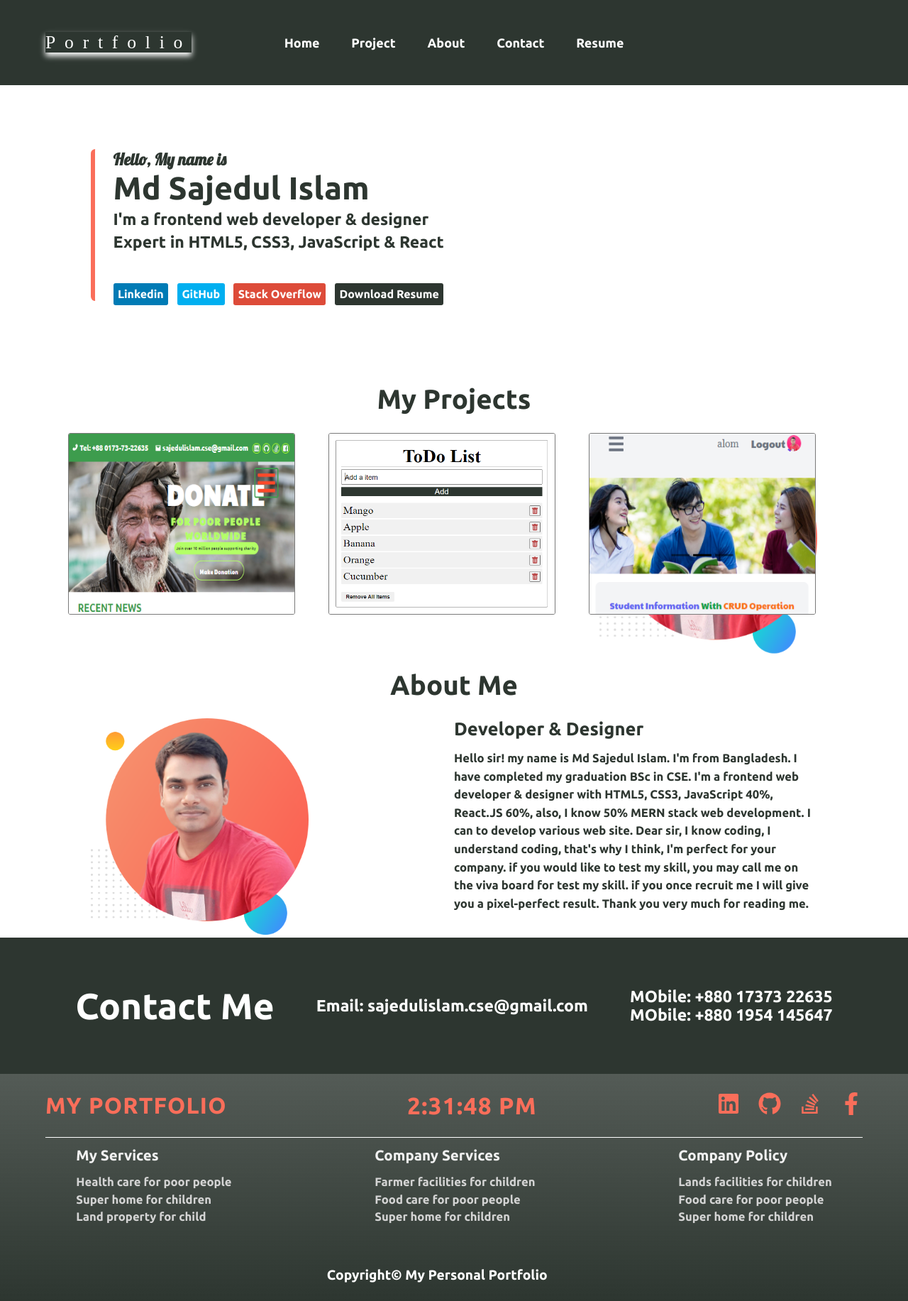
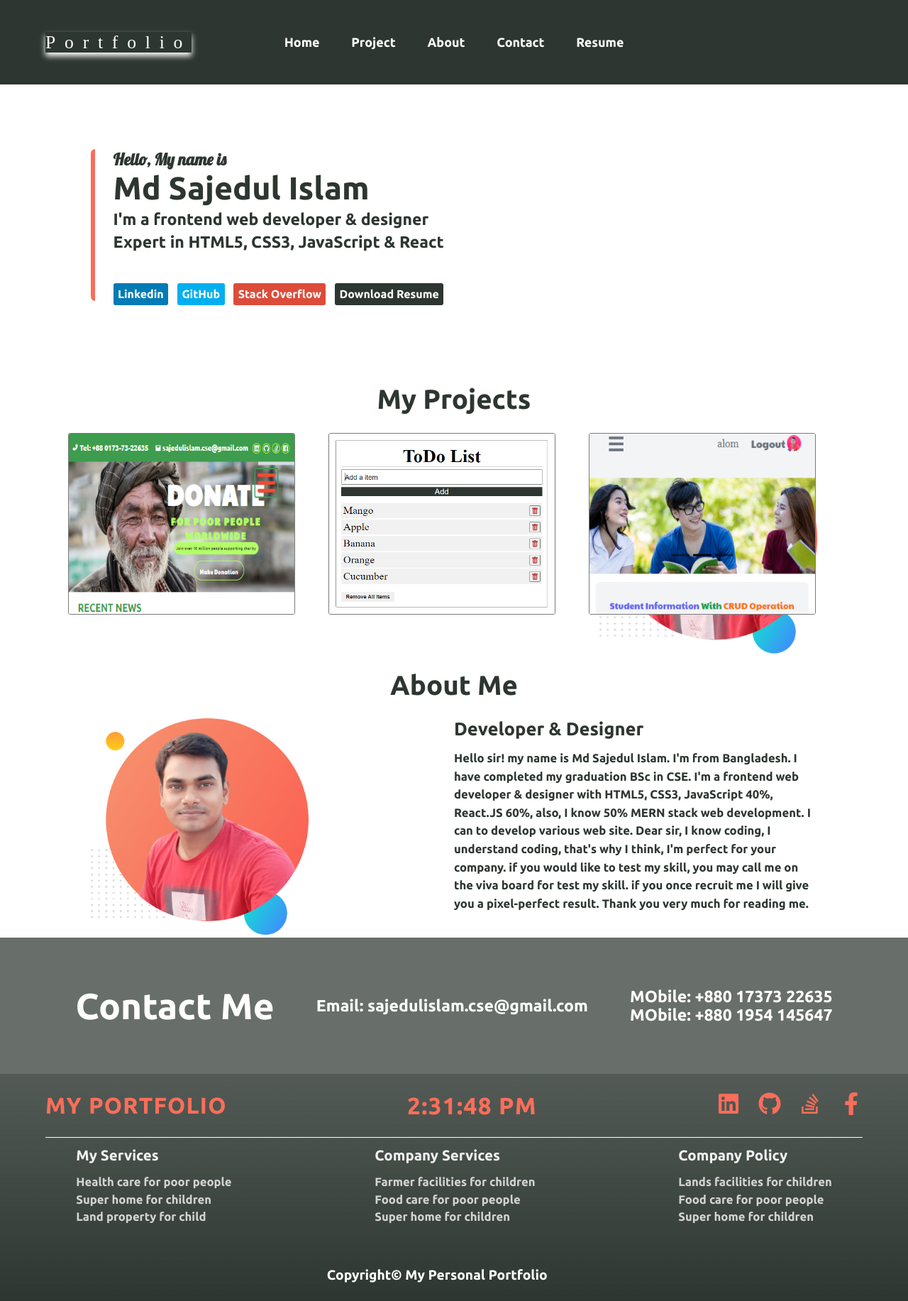
Before and after one commit to mdsajedulislamdev/my-portfolio.me, a React (Create React App) app: page /project in a window 1280 px wide. Shown: the whole page at 71% size. Built offline with nearby package versions, Linux system fonts and the light colour scheme.

Commit message:
completed linking

```diff
--- a/public/index.html
+++ b/public/index.html
@@ -14,6 +14,12 @@
         padding: 0;
         box-sizing: border-box;
       }
+      body {
+        overflow-x: hidden;
+      }
+      html {
+        scroll-behavior: smooth;
+      }
     </style>
 
     <title>my portfolio</title>
--- a/src/Components/About/About.js
+++ b/src/Components/About/About.js
@@ -5,7 +5,7 @@ import image from "../../../src/images/image.png";
 const About = () => {
   return (
     <>
-      <div className={style.AboutMainDiv}>
+      <div className={style.AboutMainDiv} id="about">
         <h1>About Me</h1>
         <div className={style.AboutContentDiv}>
           <div className={style.AboutImageDiv}>
--- a/src/Components/Contact/Contact.js
+++ b/src/Components/Contact/Contact.js
@@ -4,7 +4,7 @@ import style from "./Contact.module.css";
 const Contact = () => {
   return (
     <>
-      <div className={style.ContactMainDiv}>
+      <div className={style.ContactMainDiv} id="contact">
         <h2 className={style.ContactText}>Contact Me</h2>
         <h2 className={style.ContactEmail}>Email: sajedulislam.cse@gmail.com</h2>
         <div className={style.ContactNumberDiv}>
--- a/src/Components/Contact/Contact.module.css
+++ b/src/Components/Contact/Contact.module.css
@@ -7,7 +7,7 @@
   display: flex;
   justify-content: space-around;
   align-items: center;
-  background-color: #2d3630;
+  background-color: #2d3630b7;
 }
 .ContactText {
   font-size: 4vw;
--- a/src/Components/Home/Home.js
+++ b/src/Components/Home/Home.js
@@ -5,7 +5,7 @@ import image from "../../../src/images/image.png";
 const Home = () => {
   return (
     <>
-      <div className={style.HomeMainDiv}>
+      <div className={style.HomeMainDiv} id="home">
         <div className={style.HomeChildDiv}>
           <div className={style.ContentDiv}>
             <h5 className={style.Hello}>Hello, My name is</h5>
--- a/src/Components/Home/Home.module.css
+++ b/src/Components/Home/Home.module.css
@@ -4,6 +4,7 @@
 
 .HomeMainDiv {
   width: 100vw;
+  margin-top: 15vh;
 }
 .HomeChildDiv {
   display: grid;
@@ -155,6 +156,7 @@
 @media screen and (max-width: 600px) {
   .HomeMainDiv {
     width: 100vw;
+    margin-top: 15vh;
   }
   .HomeChildDiv {
     display: grid;
--- a/src/Components/Navbar/Navbar.js
+++ b/src/Components/Navbar/Navbar.js
@@ -7,29 +7,29 @@ const Navbar = () => {
     <div className={style.NavDiv}>
       <ul>
         <li className={style.Portfolio}>
-          <Link className={style.PortfolioText} to="/">
+          <a className={style.PortfolioText} href="#home">
             Portfo<span>lio</span>
-          </Link>
+          </a>
         </li>
         <li>
-          <Link className={style.Links} to="/">
+          <a className={style.Links} href="#home">
             Home
-          </Link>
+          </a>
         </li>
         <li>
-          <Link className={style.Links} to="/#">
+          <a className={style.Links} href="#project">
             Project
-          </Link>
+          </a>
         </li>
         <li>
-          <Link className={style.Links} to="/">
+          <a className={style.Links} href="#about">
             About
-          </Link>
+          </a>
         </li>
         <li>
-          <Link className={style.Links} to="/">
+          <a className={style.Links} href="#contact">
             Contact
-          </Link>
+          </a>
         </li>
         <li>
           <a className={style.Links} href="https://drive.google.com/file/d/12LL5faGJUo-T_Y8hwBCK_sJLGna_U4cv/view?usp=sharing" rel="noreferrer" target="_blank">
--- a/src/Components/Navbar/Navbar.module.css
+++ b/src/Components/Navbar/Navbar.module.css
@@ -8,6 +8,10 @@
   align-items: center;
   gap: 1.5vw;
   background-color: #2d3630;
+  border-bottom: 1px solid #fff;
+  position: fixed;
+  top: 0;
+  z-index: 1;
 }
 ul > li {
   list-style: none;
--- a/src/Components/Projects/Projects.js
+++ b/src/Components/Projects/Projects.js
@@ -7,7 +7,7 @@ import student from "../../../src/images/student.png";
 const Projects = () => {
   return (
     <>
-      <div className={style.ProjectsMainDiv}>
+      <div className={style.ProjectsMainDiv} id="project">
         <h1>My Projects</h1>
         <div className={style.ImageMainDiv}>
           <div className={style.ImageDiv}>
```
